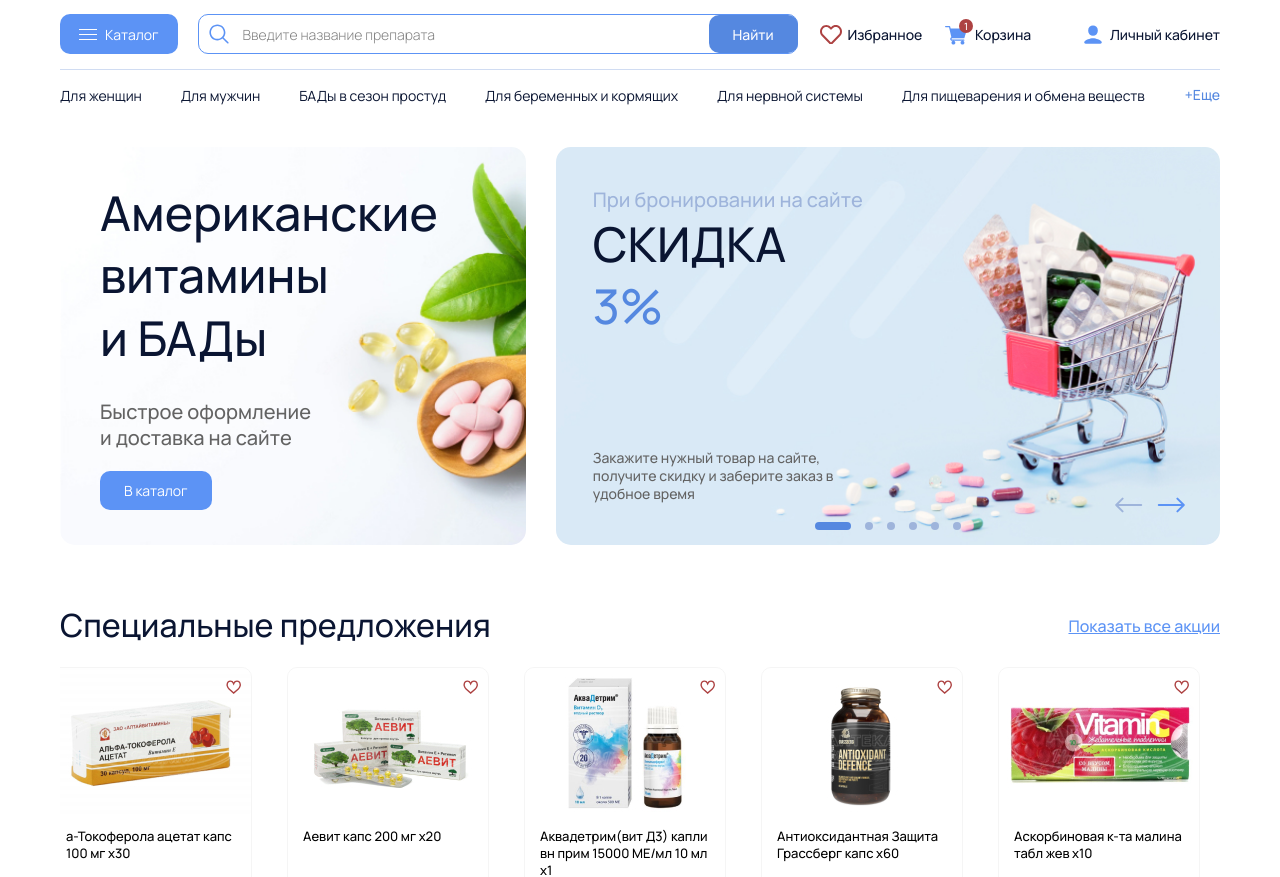
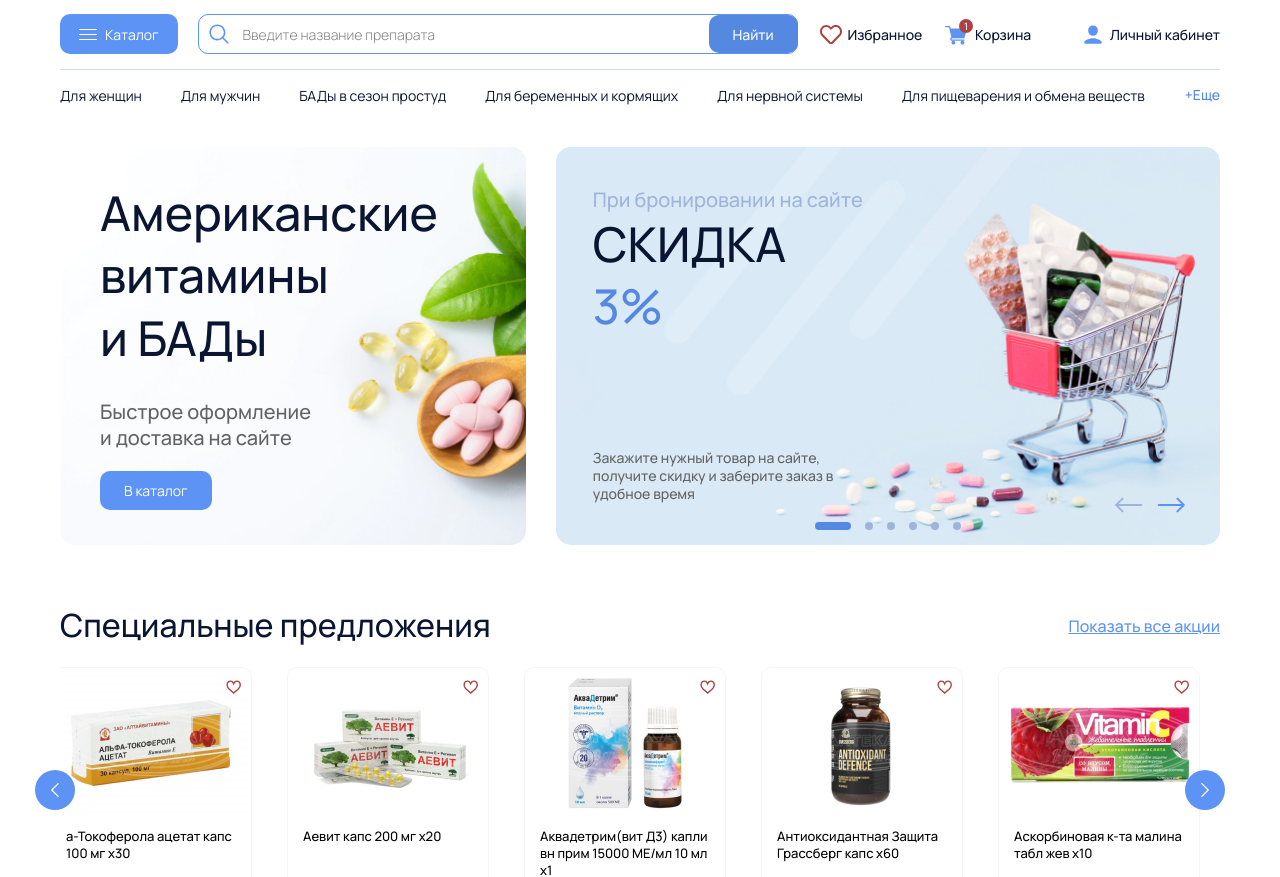
Before and after one commit to evgsbel/bads, a website: page src/pages/home.html in a window 1280 px wide. Shown: the part 82-959 px from the top of the page. Drawn offline with nearby package versions, Linux system fonts and the light colour scheme; files that its build step writes are made by us from their sources; files whose address does not match are found by name.

Commit message:
add slider navigation

```diff
--- a/src/assets/js/app.js
+++ b/src/assets/js/app.js
@@ -55,9 +55,14 @@
     },
   });
 
-  let swiperProducts = new Swiper(".js-product-list-swiper", {
+  $('.js-product-list-swiper').each(function(index, value) {
+  let swiperProducts = new Swiper(value, {
     loop: true,
     freeMode: true,
+    navigation: {
+      nextEl: value.nextElementSibling.nextElementSibling,
+      prevEl: value.nextElementSibling,
+    },
     breakpoints: {
       320: {
         slidesPerView: 1.5,
@@ -80,7 +85,9 @@
         grabCursor: true
       }
     }
+  })
   });
+
 
 });
 
--- a/src/assets/scss/layout/_header.scss
+++ b/src/assets/scss/layout/_header.scss
@@ -51,6 +51,7 @@
 }
 .header-fixed-line {
   position: fixed;
+  z-index: 50;
   background-color: #fff;
   width: 100%;
   transition: transform .3s ease-in-out;
@@ -689,7 +690,7 @@
   z-index: -1;
   overflow: hidden;
   transition: opacity .3s ease-in-out;
-  @include r(768) {
+  @include r(1024) {
     background-color: #fff;
     width: 100%;
     padding: 0 15px 30px;
@@ -703,7 +704,7 @@
   }
   &__item {
     max-width: calc(50% - 5px);
-    @include r(768) {
+    @include r(1024) {
       max-width: 100%;
     }
   }
@@ -711,7 +712,7 @@
     position: relative;
     line-height: 1;
     color: #0A1532;
-    @include r(768) {
+    @include r(1024) {
       display: block;
       padding: 10px 0;
       border-bottom: 1px solid #5C93F5;
--- a/src/assets/scss/pages/_home.scss
+++ b/src/assets/scss/pages/_home.scss
@@ -201,6 +201,38 @@
     position: absolute;
     top: 10px;
     right: 8px;
+  }
+  &__nav-btn {
+    position: absolute;
+    top: 35%;
+    z-index: 20;
+    display: flex;
+    justify-content: center;
+    align-items: center;
+    width: 40px;
+    height: 40px;
+    -webkit-border-radius: 50%;
+    -moz-border-radius: 50%;
+    border-radius: 50%;
+    background-color: #5C93F5;
+    svg {
+      fill: #fff;
+    }
+    &_prev {
+      left: -10px;
+      @include r(1024) {
+        left: 0;
+      }
+      svg {
+        transform: rotate(-180deg);
+      }
+    }
+    &_next {
+      right: 10px;
+      @include r(1024) {
+        right: 0;
+      }
+    }
   }
 }
 
--- a/src/layouts/default.html
+++ b/src/layouts/default.html
@@ -26,7 +26,6 @@
     </main>
     <div class="js-stop-header"></div>
     {{> footer}}
-    {{> hide-mobile-menu}}
     {{> popups}}
     {{> scripts}}
 </body>
--- a/src/pages/home.html
+++ b/src/pages/home.html
@@ -124,7 +124,7 @@
     </div>
     <div class="row">
       <div class="col-12">
-        <div class="swiper js-product-list-swiper">
+        <div class="swiper js-product-list-swiper product-list__swiper">
         <div class="product-list__items swiper-wrapper">
           <div class="product-list__item swiper-slide">
             <img src="assets/img/pr-01.jpg" alt="" class="product-list__img">
@@ -290,6 +290,16 @@
           </div>
         </div>
       </div>
+        <div class="swiper-button-prev product-list__nav-btn product-list__nav-btn_prev">
+          <svg width="28" height="16">
+            <use xlink:href="assets/img/sprite.svg#icon-arrow-right-small"></use>
+          </svg>
+        </div>
+        <div class="swiper-button-next product-list__nav-btn product-list__nav-btn_next">
+          <svg width="28" height="16">
+            <use xlink:href="assets/img/sprite.svg#icon-arrow-right-small"></use>
+          </svg>
+        </div>
         <a href="" class="block-heading__link d-block d-md-none mt-5">Показать все акции</a>
     </div>
     </div>
```
Also changed, not shown: src/layouts/cart.html (+0 -1 lines), src/layouts/catalog.html (+0 -1 lines), src/partials/can-be-interesting.html (+10 -1 lines), src/partials/last-viewed.html (+11 -2 lines), dist/assets/css/main.css, dist/assets/js/app.js, dist/card.html, dist/cart.html, dist/catalog.html, dist/category.html, dist/home.html, src/partials/hide-mobile-menu.html (deleted).
